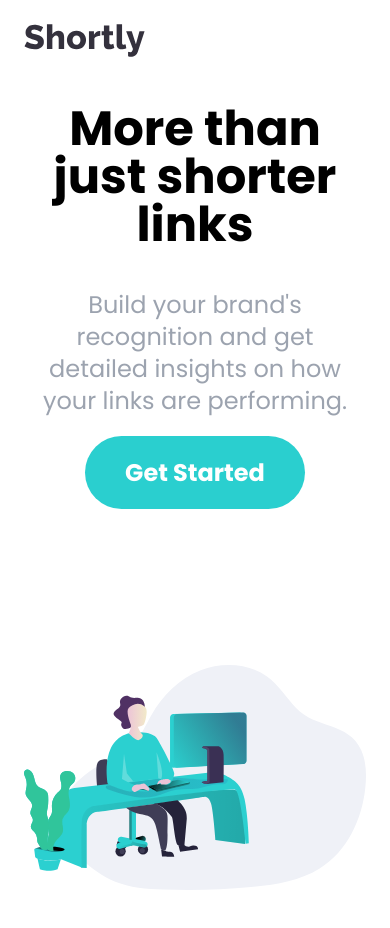
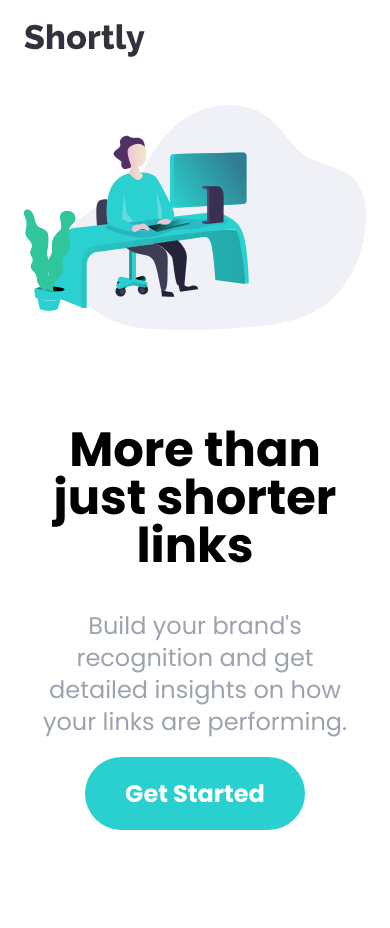
Before and after one commit to codescaptain/tailwind-shortly, a website: page index.html in a window 390 px wide. Drawn offline with Linux system fonts and the light colour scheme.

Commit message:
add hero section

```diff
--- a/index.html
+++ b/index.html
@@ -16,9 +16,9 @@
 </head>
 
 <body>
-  <nav class="container mx-auto p-6">
+  <nav class="">
     <!-- All wrapper flex-box-->
-    <div class="flex justify-between">
+    <div class="container flex flex-col-reverse mx-auto p-6 lg:flex-row">
       <!-- Flex Logo/menu -->
       <div class="flex space-x-20 items-center">
         <div>
@@ -38,8 +38,9 @@
       <!-- Hamburger Menu-->
     </div>
   </nav>
-  <section id="hero" class="mx-auto p-6 container">
-    <div class="flex md:flex-row flex-col">
+  <section id="hero" class="">
+    <div class="container flex flex-col-reverse mx-auto p-6 lg:flex-row">
+      <!-- Content Container -->
       <div class="flex flex-col space-y-10 mb-44 lg:mt-16 lg:w-1/2 xl:mb-52">
         <h1 class="text-5xl font-bold text-center lg:text-6xl lg:max-w-md lg:text-left">
           More than just shorter links
@@ -49,9 +50,12 @@
           links are performing.
         </p>
         <div class="mx-auto lg:mx-0">
-          <a href="#" class="py-5 px-10 text-2xl font-bold text-white bg-cyan rounded-full lg:py-4 hover:opacity-70">Get Started</a>
+          <a href="#" class="py-5 px-10 text-2xl font-bold text-white bg-cyan rounded-full lg:py-4 hover:opacity-70">Get
+            Started</a>
         </div>
       </div>
+
+      <!-- Image -->
       <div class="mb-24 mx-auto md:w-180 lg:mb-0 lg:w-1/2">
         <img src="images/illustration-working.svg" alt="">
       </div>
```
Also changed, not shown: css/style.css.
